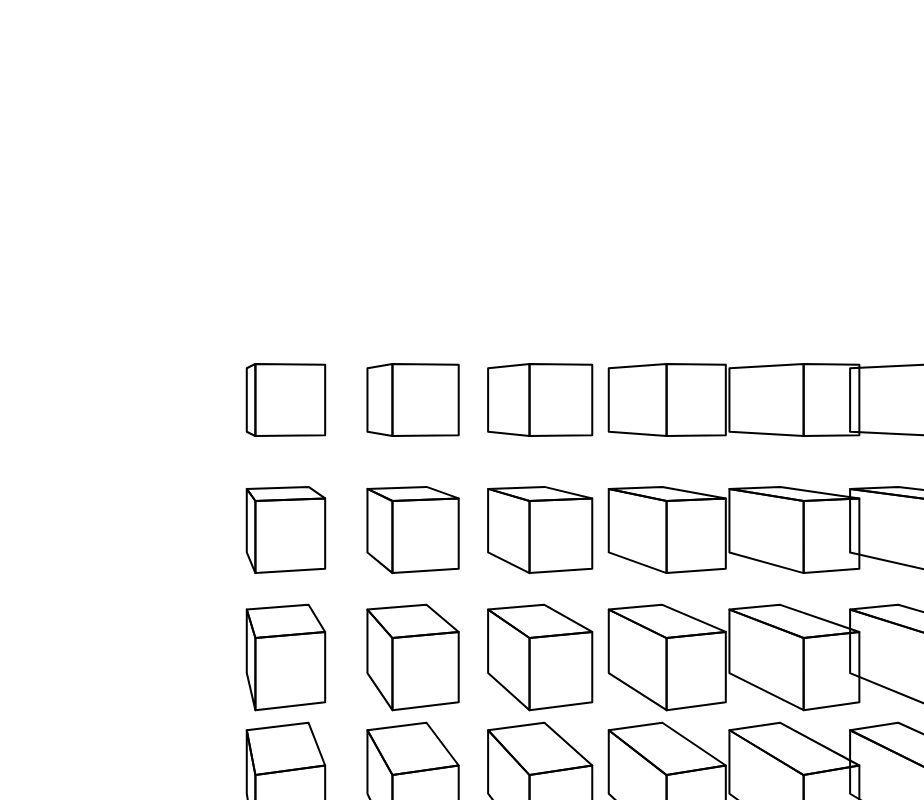
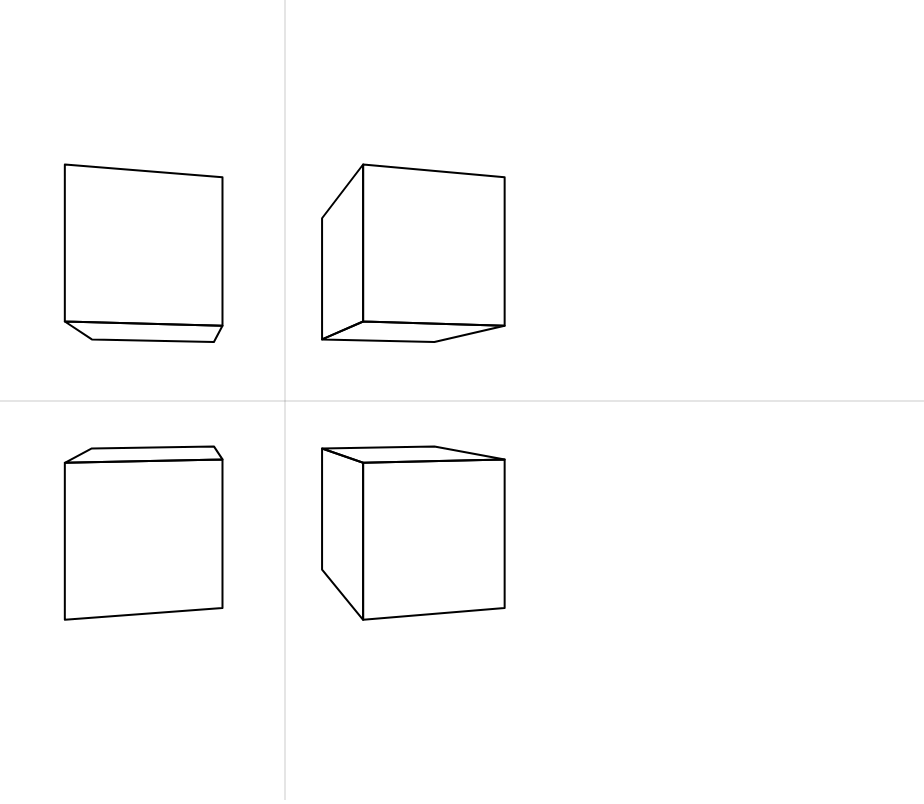
Before and after one commit to umaar/experiments, a plain HTML site: page cube/index.html in a window 1280 px wide. Shown: the whole page, without its empty margins (356-1280 px from the left). Drawn offline with Linux system fonts and the light colour scheme.

Commit message:
guidelines

```diff
--- a/cube/index.html
+++ b/cube/index.html
@@ -8,9 +8,31 @@
 				margin: 0;
 				overflow: hidden;
 			}
+
+			.line__horizontal,
+			.line_vertical {
+				position: absolute;
+				background: black;
+				opacity: 0.1;
+			}
+
+			.line__horizontal {
+				width: 100%;
+				height: 2px;
+				top: 50%;
+			}
+
+			.line_vertical {
+				height: 100%;
+				width: 2px;
+				left: 50%;
+			}
 		</style>
 	</head>
 	<body>
+		<div class="line__horizontal"></div>
+		<div class="line_vertical"></div>
+
 		<script src="three.js"></script>
 		<script src="main.js"></script>
 	</body>
--- a/cube/main.js
+++ b/cube/main.js
@@ -10,22 +10,25 @@
 	document.body.appendChild( renderer.domElement );
 
 	camera = new THREE.PerspectiveCamera( 75, window.innerWidth / window.innerHeight, 0.1, 1000 );
+
 	camera.position.z = 500;
 	scene = new THREE.Scene();
-		createCubes(10);
+	createCubes(2);
 };
 
 
 function createCubes(cubeCount) {
-		var cubeSize = getScreenWidth() * 0.05;
+	var cubeSize = getScreenWidth() * 0.1;
 	var cubePadding = cubeSize * 0.9;
 	for (var i=0; i<cubeCount; i++) {
 		for (var j=0; j<cubeCount; j++) {
 			var geometry = new THREE.CubeGeometry( cubeSize, cubeSize, cubeSize );
 			var material = new THREE.MeshBasicMaterial( { color: 0x000000, wireframe: true, wireframeLinewidth: 2 } );
+			var x = ( (i* cubePadding) + i * cubeSize);
+			var y = - ( (j* cubePadding) + j * cubeSize);
 			var mesh = new THREE.Mesh( geometry, material );
-				mesh.position.x =  ( (i* cubePadding) + i * cubeSize);
-				mesh.position.y = - ( (j* cubePadding) + j * cubeSize) ;
+			mesh.position.x =  x - cubeSize;
+			mesh.position.y = y + cubeSize;
 			cubes.push(mesh);
 			scene.add( mesh );
 		}
```
Lines whose indentation alone changed are shown as unchanged.
